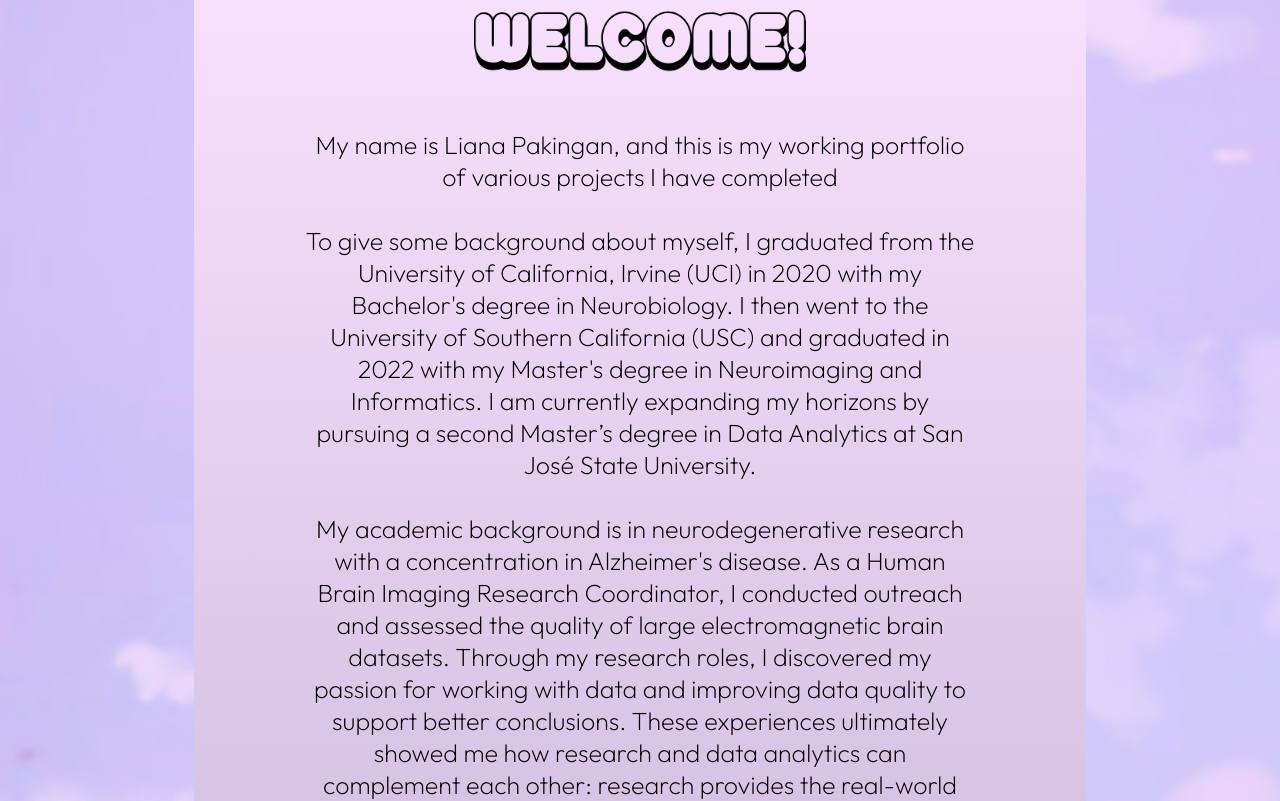
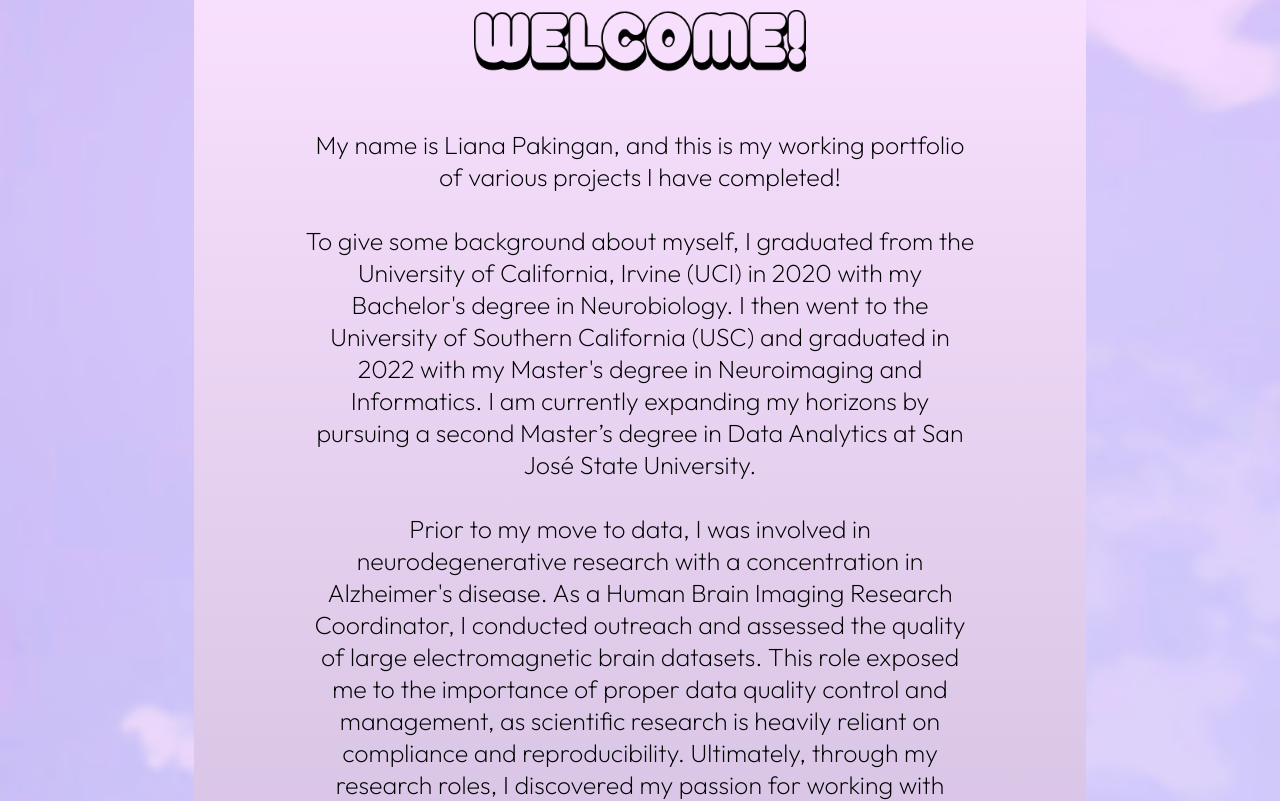
Before and after one commit to lpakingan/Portfolio, a React (Create React App) app: page / in a window 1280 px wide. Shown: the part 380-1181 px from the top of the page. Built offline with nearby package versions, Linux system fonts and the light colour scheme.

Commit message:
update about me, project sections

```diff
--- a/src/components/about.js
+++ b/src/components/about.js
@@ -53,7 +53,7 @@
         />
         <p style={styles.paragraphStyle}>
           My name is Liana Pakingan, and this is my working portfolio of various
-          projects I have completed{" "}
+          projects I have completed!{" "}
           <br></br> <br></br>
           To give some background about myself, I graduated from the University
           of California, Irvine (UCI) in 2020 with my Bachelor's degree in
@@ -62,9 +62,10 @@
           and Informatics. I am currently expanding my horizons by pursuing a
           second Master’s degree in Data Analytics at San José State University.
           <br></br> <br></br>
-          My academic background is in neurodegenerative research with a concentration in Alzheimer's disease.
+          Prior to my move to data, I was involved in neurodegenerative research with a concentration in Alzheimer's disease.
           As a Human Brain Imaging Research Coordinator, I conducted outreach and assessed the quality of large electromagnetic brain datasets.
-          Through my research roles, I discovered my passion for working with data and improving data quality to support better conclusions.
+          This role exposed me to the importance of proper data quality control and management, as scientific research is heavily reliant on compliance and reproducibility.
+          Ultimately, through my research roles, I discovered my passion for working with large-scale data and improving data quality to support better conclusions.
           These experiences ultimately showed me how research and data analytics can complement each other: research provides the real-world questions and domain context,
           while data analytics makes findings more reliable and reproducible.
           <br></br> <br></br>
--- a/src/components/project.js
+++ b/src/components/project.js
@@ -1,4 +1,5 @@
 import React, { useState } from "react";
+import citiBikeImage from "../assets/projects/citibike_image.jpg";
 import stockpriceGif from "../assets/projects/stockprice_gif.gif";
 import homecreditGif from "../assets/projects/hc_gif.gif";
 import palworldGif from "../assets/projects/palworld_gif.gif";
@@ -113,6 +114,36 @@
               <br></br>
               <a href="https://github.com/lpakingan/HC-Default-Risk-Project" target="_blank">
                 <button style={styles.buttonStyle}>GitHub</button>
+              </a>
+
+              <a href="https://docs.google.com/presentation/d/1fD3WPjlaii4hKDiGha1bMyNy48B40zek-kn0C7wWPuQ/edit?usp=sharing" target="_blank">
+                <button style={styles.buttonStyle}>Presentation</button>
+              </a>
+            </div>
+
+            <div class="project">
+              <p style={styles.dividerStyle}>---------- 𓆩✧𓆪 ----------</p>
+              <div class="project_title" style={styles.projectTitle}>
+                Citi Bike Data Engineering Pipeline
+              </div>
+              <p style={styles.projectDescription}>
+                A comprehensive ETL/ELT/dbt pipeline project that provides analytics for Citi Bike's NYC ride data
+                <br></br>
+                <br></br>Implements Apache Airflow, Snowflake, dbt, Preset.io
+              </p>
+              <img
+                class="citibike_image"
+                style={styles.pictureStyle}
+                src={citiBikeImage}
+                alt="Citi Bike Dashboard"
+              />
+              <br></br>
+              <a href="https://github.com/Ashley96yy/DATA226_GroupProject" target="_blank">
+                <button style={styles.buttonStyle}>GitHub</button>
+              </a>
+
+              <a href="https://docs.google.com/presentation/d/1NOk6fN8XTxLL3U0uv1EM7eYOWDI3t3lEzGuFs427tzI/edit?usp=sharing" target="_blank">
+                <button style={styles.buttonStyle}>Presentation</button>
               </a>
             </div>
 
```
Also changed, not shown: src/assets/projects/citibike_image.jpg (added).
